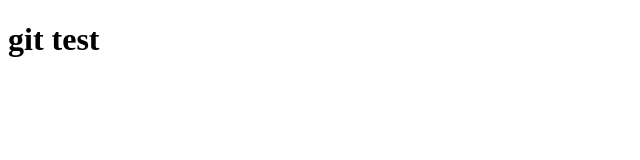
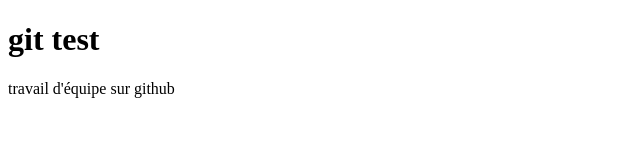
Before and after one commit to ellili-karima/groupe3, a plain HTML site: page index.html in a window 1280 px wide. Shown: the whole page, without its empty margins (0-640 px from the left). Drawn offline with Linux system fonts and the light colour scheme.

Commit message:
modification du page index

```diff
--- a/index.html
+++ b/index.html
@@ -8,5 +8,6 @@
 </head>
 <body>
     <h1>git test</h1>
+    <p>travail d'équipe sur github  </p>
 </body>
 </html>
```
